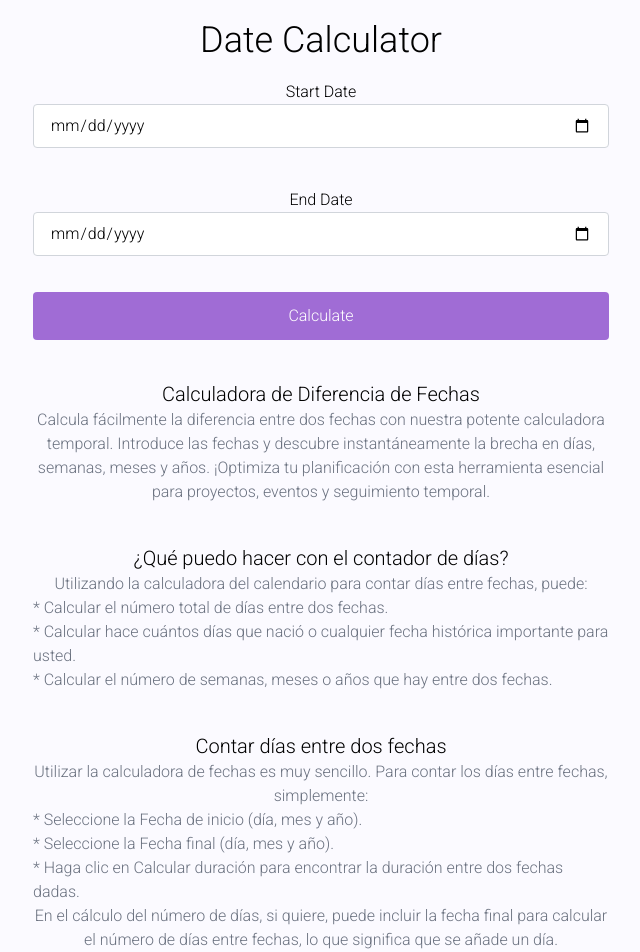
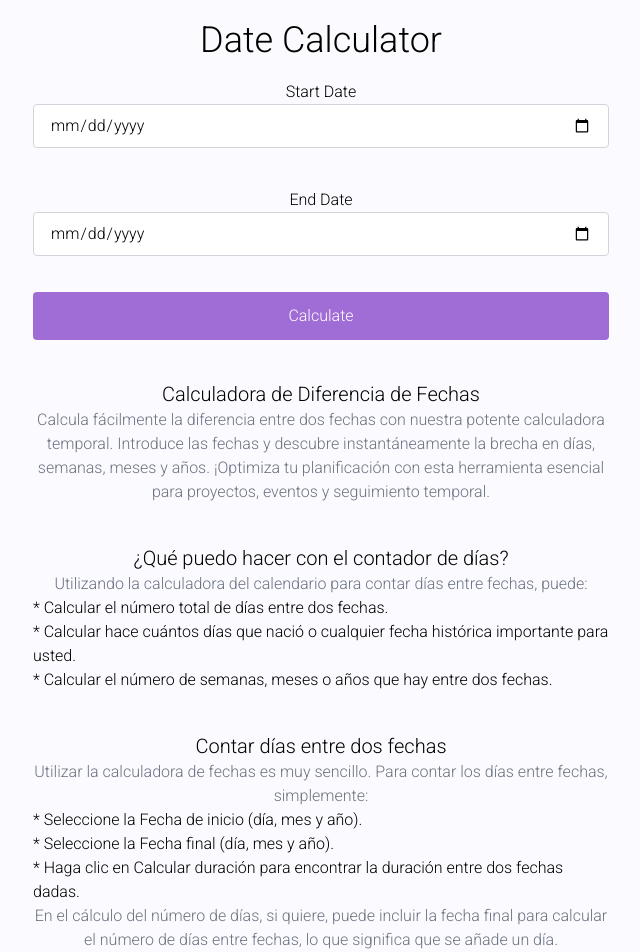
Before and after one commit to GiovanniCoding/tools-page, a Next.js app: page /date/count-days in a window 1280 px wide. Shown: the top 952 px of the page, without its empty margins (319-959 px from the left). Built offline with nearby package versions, Linux system fonts and the light colour scheme.

Commit message:
refactor

```diff
--- a/src/app/date/count-days/page.tsx
+++ b/src/app/date/count-days/page.tsx
@@ -1,12 +1,49 @@
 import CountDaysForm from "@/app/ui/CountDaysForm";
 
-const DatePage = () => {
+const CountDaysPage = () => {
   return (
-    <div className="m-5 flex-col text-center">
-      <h1 className="text-4xl">Date Calculator</h1>
+    <div className="mx-auto max-w-xl">
       <CountDaysForm />
+      <div className="flex flex-col gap-10 mt-10">
+        <div>
+          <h1 className="text-xl">Calculadora de Diferencia de Fechas</h1>
+          <p className="text-gray-500">
+            Calcula fácilmente la diferencia entre dos fechas con nuestra potente calculadora temporal. Introduce las fechas y descubre instantáneamente la brecha en días, semanas, meses y años. ¡Optimiza tu planificación con esta herramienta esencial para proyectos, eventos y seguimiento temporal.
+          </p>
+        </div>
+
+        <div>
+          <h1 className="text-xl">¿Qué puedo hacer con el contador de días?</h1>
+          <p className="text-gray-500">
+          Utilizando la calculadora del calendario para contar días entre fechas, puede:
+
+          </p>
+          <ol className="text-start">
+            <li>* Calcular el número total de días entre dos fechas.</li>
+            <li>* Calcular hace cuántos días que nació o cualquier fecha histórica importante para usted.</li>
+            <li>* Calcular el número de semanas, meses o años que hay entre dos fechas.</li>
+          </ol>
+        </div>
+
+        <div>
+          <h1 className="text-xl">Contar días entre dos fechas</h1>
+          <p className="text-gray-500">
+          Utilizar la calculadora de fechas es muy sencillo. Para contar los días entre fechas, simplemente:
+          </p>
+
+          <ol className="text-start">
+            <li>* Seleccione la Fecha de inicio (día, mes y año).</li>
+            <li>* Seleccione la Fecha final (día, mes y año).</li>
+            <li>* Haga clic en Calcular duración para encontrar la duración entre dos fechas dadas.</li>
+          </ol>
+
+          <p className="text-gray-500">
+          En el cálculo del número de días, si quiere, puede incluir la fecha final para calcular el número de días entre fechas, lo que significa que se añade un día.
+          </p>
+        </div>
+      </div>
     </div>
-  );
+  )
 };
 
-export default DatePage;
+export default CountDaysPage;
--- /dev/null
+++ b/src/app/date/layout.tsx
@@ -0,0 +1,10 @@
+const layout = ({ children }: { children: React.ReactNode }) => {
+  return (
+    <div className="m-5 flex-col text-center">
+      <h1 className="text-4xl">Date Calculator</h1>
+      {children}
+    </div>
+  )
+}
+
+export default layout
--- /dev/null
+++ b/src/app/date/page.tsx
@@ -0,0 +1,14 @@
+import Link from "next/link";
+
+const DatePage = () => {
+  return (
+    <Link
+      href={'date/count-days'}
+      className="flex h-[48px] grow items-center justify-center gap-2 rounded-md bg-gray-50 p-3 text-sm font-medium hover:bg-sky-100 hover:text-blue-600 md:flex-none md:justify-start md:p-2 md:px-3"
+    >
+      <p className="hidden md:block">Difference Between Days</p>
+    </Link>
+  );
+};
+
+export default DatePage;
--- a/src/app/lib/actions.tsx
+++ b/src/app/lib/actions.tsx
@@ -1,6 +1,6 @@
 'use server'
 
-import { DateState } from "../ui/CountDaysForm";
+import { DateState } from "../types";
 
 
 export async function calculateTimeBetweenDates(prevState: DateState, formData: FormData): Promise<DateState> {
--- a/src/app/types.d.ts
+++ b/src/app/types.d.ts
@@ -4,5 +4,4 @@
   differenceWeeks: number | null;
   differenceMonths: number | null;
   differenceYears: number | null;
-  finalDate: Date | null;
 };
--- a/src/app/ui/CountDaysForm.tsx
+++ b/src/app/ui/CountDaysForm.tsx
@@ -19,8 +19,7 @@
   );
 
   return (
-    <div className="mx-auto max-w-xl">
-      <div>
+    <>
       <form action={formAction}>
         <div className="py-5">
           <div>Start Date</div>
@@ -71,44 +70,7 @@
           </div>
         )
       }
-      </div>
-      <div className="flex flex-col gap-10 mt-10">
-        <div>
-          <h1 className="text-xl">Calculadora de Diferencia de Fechas</h1>
-          <p className="text-gray-500">
-            Calcula fácilmente la diferencia entre dos fechas con nuestra potente calculadora temporal. Introduce las fechas y descubre instantáneamente la brecha en días, semanas, meses y años. ¡Optimiza tu planificación con esta herramienta esencial para proyectos, eventos y seguimiento temporal.
-          </p>
-        </div>
-
-        <div>
-          <h1 className="text-xl">¿Qué puedo hacer con el contador de días?</h1>
-          <p className="text-gray-500">
-          Utilizando la calculadora del calendario para contar días entre fechas, puede:
-
-          <ol className="text-start">
-            <li>* Calcular el número total de días entre dos fechas.</li>
-            <li>* Calcular hace cuántos días que nació o cualquier fecha histórica importante para usted.</li>
-            <li>* Calcular el número de semanas, meses o años que hay entre dos fechas.</li>
-          </ol>
-          </p>
-        </div>
-
-        <div>
-          <h1 className="text-xl">Contar días entre dos fechas</h1>
-          <p className="text-gray-500">
-          Utilizar la calculadora de fechas es muy sencillo. Para contar los días entre fechas, simplemente:
-
-          <ol className="text-start">
-            <li>* Seleccione la Fecha de inicio (día, mes y año).</li>
-            <li>* Seleccione la Fecha final (día, mes y año).</li>
-            <li>* Haga clic en Calcular duración para encontrar la duración entre dos fechas dadas.</li>
-          </ol>
-
-          En el cálculo del número de días, si quiere, puede incluir la fecha final para calcular el número de días entre fechas, lo que significa que se añade un día.
-          </p>
-        </div>
-      </div>
-    </div>
+    </>
   );
 };
 
```
Lines whose indentation alone changed are shown as unchanged.
